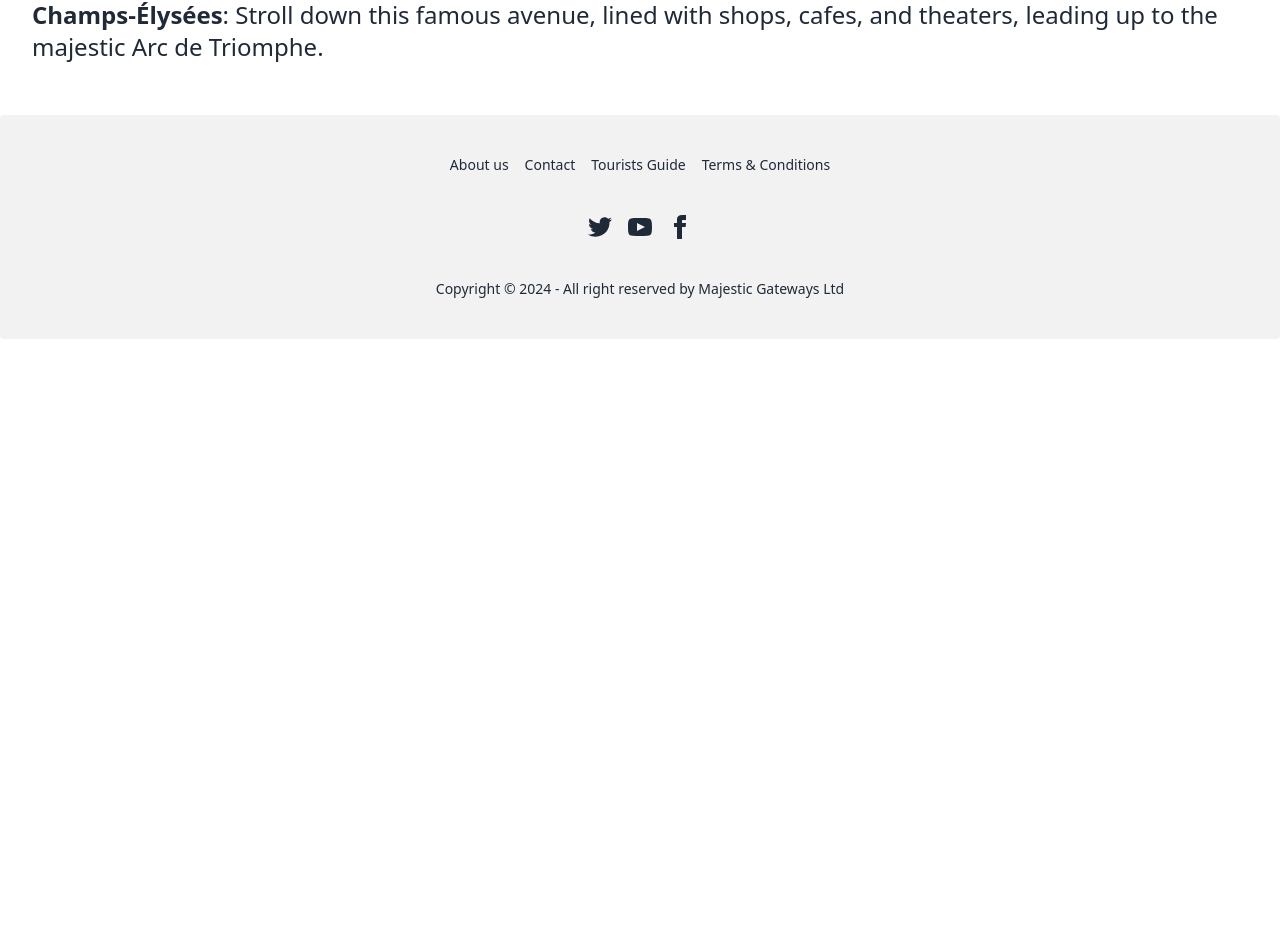
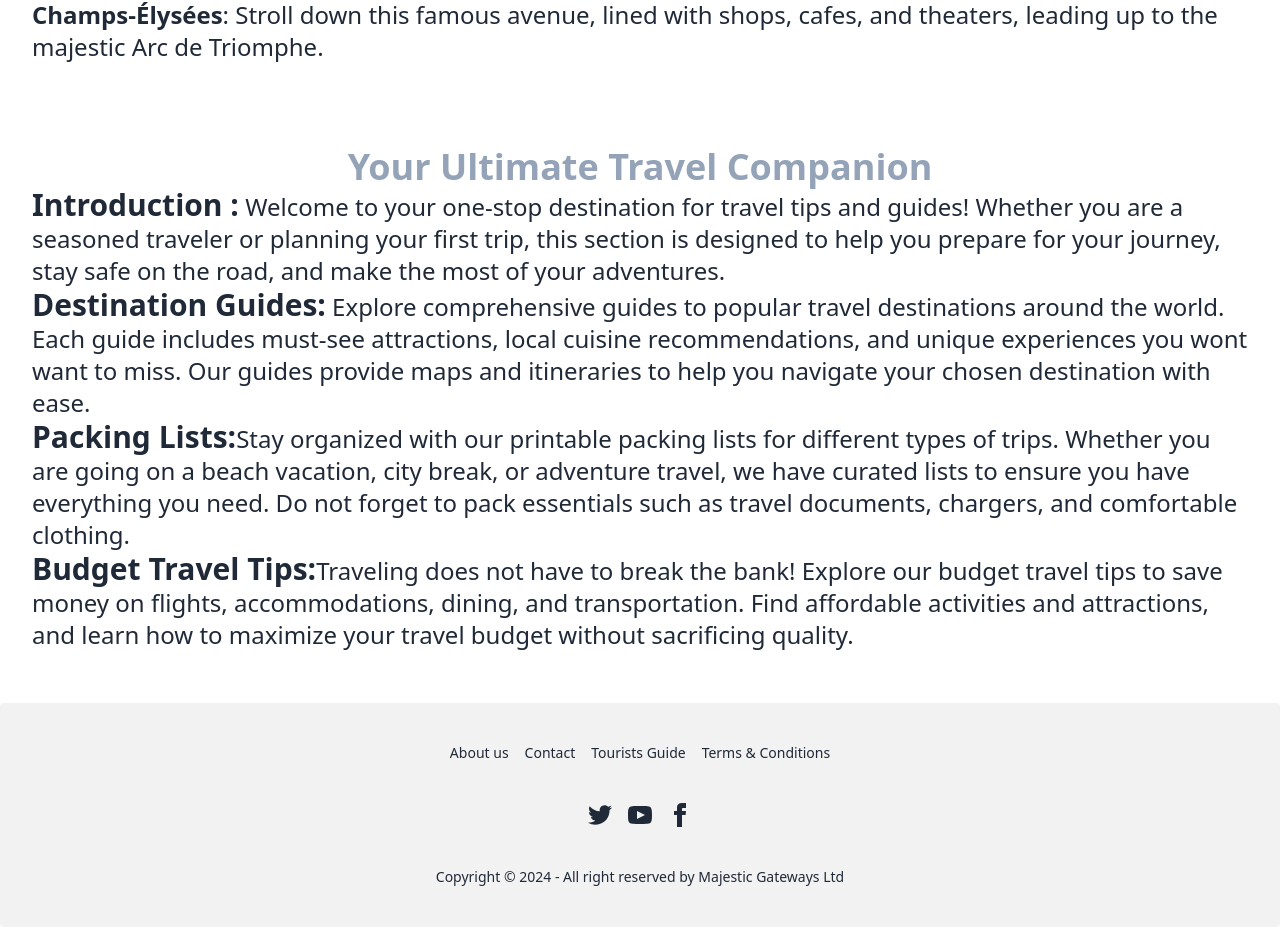
Before and after one commit to rkshawn/Traveler-pro, a React (Vite) app: page / in a window 1280 px wide. Shown: the part 1649-2576 px from the top of the page. Before the commit the page ends 1988 px from the top, so only its background shows below. Built offline with nearby package versions, Linux system fonts and the light colour scheme; no server answers.

Commit message:
travel guides section is added with content

```diff
--- /dev/null
+++ b/src/layouts/TravelGuides.jsx
@@ -0,0 +1,26 @@
+const TravelGuides = () => {
+  return (
+    <div className="md:mt-5 p-8">
+      <h1 className="text-4xl text-center font-bold text-slate-400">Your Ultimate Travel Companion</h1>
+      <div>
+        <p className="text-2xl">
+          <span className="text-3xl font-bold">Introduction :</span> Welcome to your one-stop destination for
+          travel tips and guides! Whether you are a seasoned traveler or planning
+          your first trip, this section is designed to help you prepare for your
+          journey, stay safe on the road, and make the most of your adventures.
+        </p>
+        <p className="text-2xl">
+          <span className="text-3xl font-bold">Destination Guides:</span> Explore comprehensive guides to popular travel destinations around the world. Each guide includes must-see attractions, local cuisine recommendations, and unique experiences you wont want to miss. Our guides provide maps and itineraries to help you navigate your chosen destination with ease.
+        </p>
+        <p className="text-2xl">
+          <span className="text-3xl font-bold">Packing Lists:</span>Stay organized with our printable packing lists for different types of trips. Whether you are going on a beach vacation, city break, or adventure travel, we have curated lists to ensure you have everything you need. Do not forget to pack essentials such as travel documents, chargers, and comfortable clothing.
+        </p>
+        <p className="text-2xl">
+          <span className="text-3xl font-bold">Budget Travel Tips:</span>Traveling does not have to break the bank! Explore our budget travel tips to save money on flights, accommodations, dining, and transportation. Find affordable activities and attractions, and learn how to maximize your travel budget without sacrificing quality.
+        </p>
+      </div>
+    </div>
+  );
+};
+
+export default TravelGuides;
--- a/src/pages/Home.jsx
+++ b/src/pages/Home.jsx
@@ -1,6 +1,7 @@
 import Banner from "../layouts/Banner";
 import FeaturedDestination from "../layouts/FeaturedDestination";
 import TouristsSpot from "../layouts/TouristsSpot";
+import TravelGuides from "../layouts/TravelGuides";
 
 
 const Home = () => {
@@ -10,7 +11,7 @@ const Home = () => {
             <Banner></Banner>
             <TouristsSpot></TouristsSpot>
             <FeaturedDestination></FeaturedDestination>
-
+            <TravelGuides></TravelGuides>
         </div>
     );
 };
```
